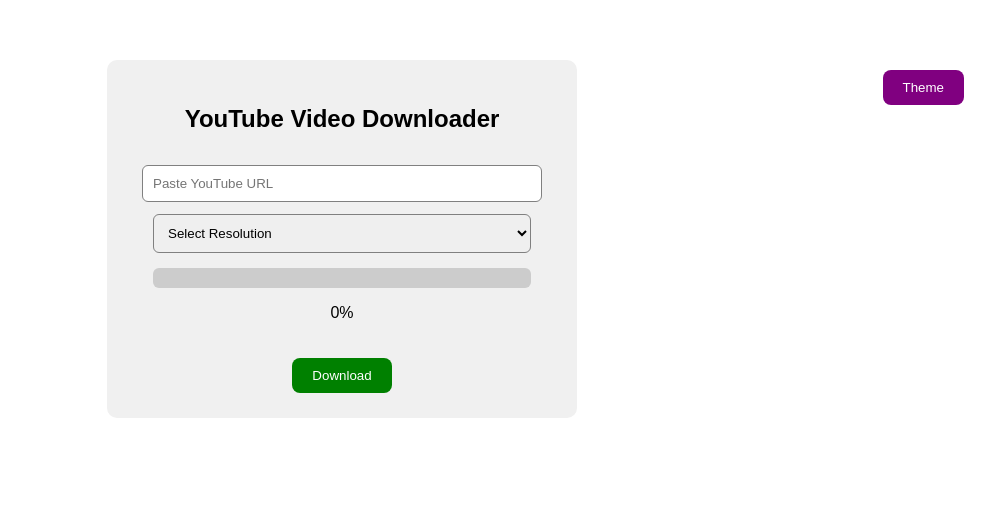
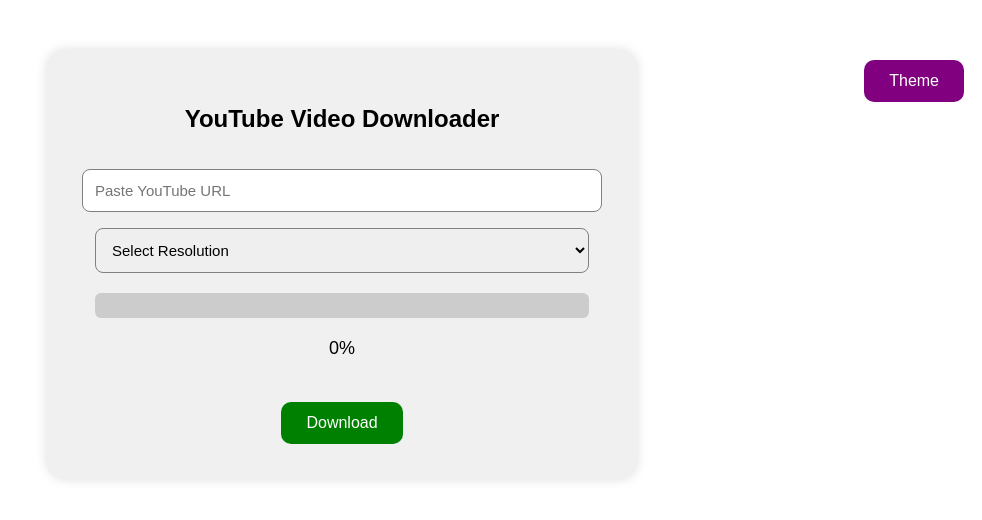
Before and after one commit to deepikadevkota/yt-downloader-, a Flask app: page / in a window 1280 px wide. Shown: the top 520 px of the page, without its empty margins (298-1280 px from the left). Run offline with Flask 3, Linux system fonts and the light colour scheme.

Commit message:
Update index.html

```diff
--- a/templates/index.html
+++ b/templates/index.html
@@ -25,30 +25,33 @@
     }
 
     .container {
-        width: 420px;
-        margin: 60px auto;
+        width: 520px;        /* Bigger Box */
+        margin: 50px auto;
         background: var(--box);
-        padding: 25px;
-        border-radius: 10px;
+        padding: 35px;       /* More padding */
+        border-radius: 18px;
         text-align: center;
+        box-shadow: 0px 0px 12px #0002;
     }
 
     input, select {
-        width: 90%;
-        padding: 10px;
-        margin-top: 12px;
-        border-radius: 6px;
+        width: 95%;
+        padding: 12px;
+        margin-top: 16px;
+        border-radius: 8px;
         border: 1px solid gray;
+        font-size: 15px;
     }
 
     button {
-        padding: 10px 20px;
+        padding: 12px 25px;
         background: green;
         color: white;
         border: none;
-        border-radius: 8px;
-        margin-top: 20px;
+        border-radius: 10px;
+        margin-top: 25px;
         cursor: pointer;
+        font-size: 16px;
     }
 
     .theme-btn {
@@ -58,12 +61,12 @@
     }
 
     .progress {
-        width: 90%;
+        width: 95%;
         background: #ccc;
-        height: 20px;
+        height: 25px;
         border-radius: 6px;
         overflow: hidden;
-        margin: 15px auto;
+        margin: 20px auto;
     }
 
     .progress-fill {
@@ -71,6 +74,11 @@
         width: 0%;
         background: green;
         transition: width 0.2s;
+    }
+
+    #percent {
+        font-size: 18px;
+        margin-top: 10px;
     }
 </style>
 
@@ -104,21 +112,22 @@
     document.body.classList.toggle("dark");
 };
 
-// Auto load resolutions when URL changes
+// Load resolutions when URL is entered
 document.getElementById("url").addEventListener("input", () => {
     let url = document.getElementById("url").value;
+    if (!url.trim()) return;
 
     fetch("/video_info", {
         method: "POST",
         headers: {"Content-Type": "application/x-www-form-urlencoded"},
-        body: "url=" + url
+        body: "url=" + encodeURIComponent(url)
     })
     .then(res => res.json())
     .then(data => {
         let r = document.getElementById("resolution");
         r.innerHTML = "";
 
-        if (data.resolutions) {
+        if (data.resolutions && data.resolutions.length > 0) {
             data.resolutions.forEach(res => {
                 let opt = document.createElement("option");
                 opt.value = res;
@@ -126,8 +135,11 @@
                 r.appendChild(opt);
             });
         } else {
-            r.innerHTML = "<option>Error</option>";
+            r.innerHTML = "<option>No Resolutions Found</option>";
         }
+    })
+    .catch(() => {
+        document.getElementById("resolution").innerHTML = "<option>Error</option>";
     });
 });
 
@@ -137,29 +149,46 @@
     fetch("/progress")
         .then(res => res.json())
         .then(data => {
-            document.getElementById("percent").innerText = data.percentage + "%";
-            document.getElementById("progressFill").style.width = data.percentage + "%";
+            let percent = data.percentage || 0;
+            document.getElementById("percent").innerText = percent + "%";
+            document.getElementById("progressFill").style.width = percent + "%";
         });
 }
+
+let intervalID;
 
 // Start Download
 function startDownload() {
     let url = document.getElementById("url").value;
     let res = document.getElementById("resolution").value;
 
+    if (!url || !res || res === "Select Resolution") {
+        alert("Please paste URL and select resolution!");
+        return;
+    }
+
     let form = new FormData();
     form.append("url", url);
     form.append("resolution", res);
 
-    setInterval(updateProgress, 500);
+    intervalID = setInterval(updateProgress, 400);
 
     fetch("/download", { method: "POST", body: form })
         .then(res => res.blob())
         .then(file => {
+            clearInterval(intervalID);
+
             let a = document.createElement("a");
             a.href = window.URL.createObjectURL(file);
             a.download = "video.mp4";
             a.click();
+
+            document.getElementById("percent").innerText = "0%";
+            document.getElementById("progressFill").style.width = "0%";
+        })
+        .catch(() => {
+            clearInterval(intervalID);
+            alert("Download Failed!");
         });
 }
 
```
